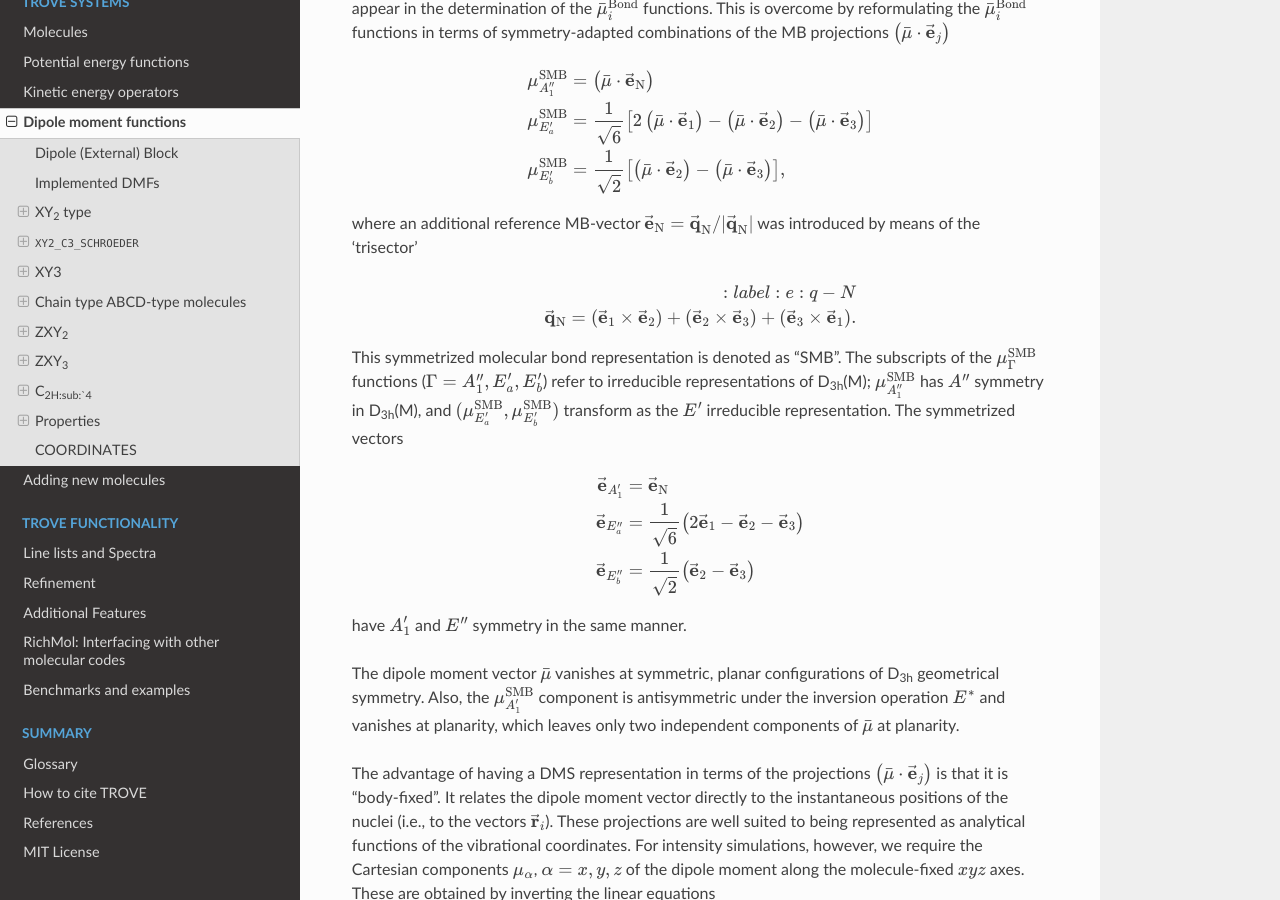
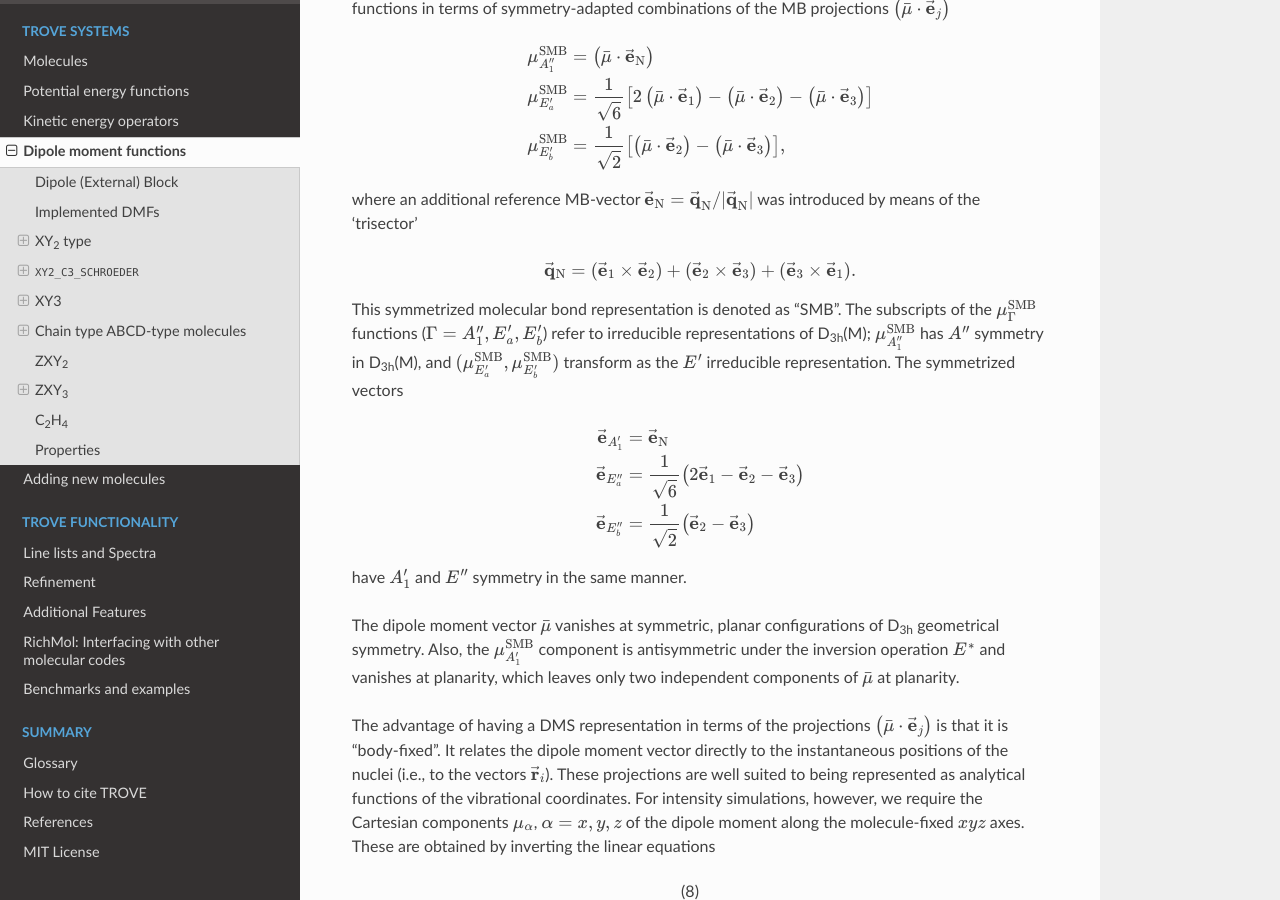
Before and after one commit to Trovemaster/TROVE, a Sphinx documentation site: the page built from docs/source/dipoles.rst, in a window 1280 px wide and 900 px high, scrolled down 11793 px. Built offline with Sphinx 7.4.7 and the Read the Docs theme 2.0.0, drawn with Linux system fonts in a browser that asks for light colours; formulas are drawn with MathJax 3; some of the changed text lies outside the part shown.

Commit message:
Update dipoles.rst

```diff
--- a/docs/source/dipoles.rst
+++ b/docs/source/dipoles.rst
@@ -602,7 +602,6 @@
 where an additional reference MB-vector :math:`\vec{\bf e}_{\rm N} = \vec{\bf q}_{\rm N}^{}/\vert \vec{\bf q}_{\rm N}^{}\vert` was introduced by means of the 'trisector'
 
 .. math::
-       :label:e:q-N
 
          \vec{\bf q}_{\rm N} =
            (\vec{\bf e}_1 \times \vec{\bf e}_2)
@@ -806,8 +805,7 @@
 ZXY\ :sub:`2`
 ------------
 
-``ZXY2_SYMADAP``
-^^^^^^^^^^^^^^^^
+- ``ZXY2_SYMADAP``
 
 
 ZXY\ :sub:`3`
@@ -816,44 +814,34 @@
 ZXY3_SYM
 ^^^^^^^^
 
-
-C\ :sub:`2\ H\ :sub:`4`
+C\ :sub:`2`\ H\ :sub:`4`
 -----------------------
 
-DIPOLE_C2H4_4M
-^^^^^^^^^^^^^^
+- ``DIPOLE_C2H4_4M``
 
 
 Properties
 ----------
 
-XY2_SR-BISECT
-^^^^^^^^^^^^^
+- ``XY2_SR-BISECT``
 
-XY2_SS_DIPOLE_YY
+- ``XY2_SS_DIPOLE_YY``
 ^^^^^^^^^^^^^^^^
 
-XY2_G-BISECT
-^^^^^^^^^^^^
+- ``XY2_G-BISECT``
 
 
-XY2_G-ROT-ELEC
-^^^^^^^^^^^^^^
+- ``XY2_G-ROT-ELEC``
 
 
-XY2_G-COR-ELEC
-^^^^^^^^^^^^^^
+- ``XY2_G-COR-ELEC``
 
 
-XY2_G-TENS-RANK3
-^^^^^^^^^^^^^^^^
+- ``XY2_G-TENS-RANK3``
 
-XY2_G-TENS-NUC
-^^^^^^^^^^^^^^
+- ``XY2_G-TENS-NUC``
 
-XY3_NSS_MB
-^^^^^^^^^^
+- ``XY3_NSS_MB``
 
 
-COORDINATES
------------
+- ``COORDINATES``
```
Also changed, not shown: other parts of docs/source/dipoles.rst (+1 -1 lines).
